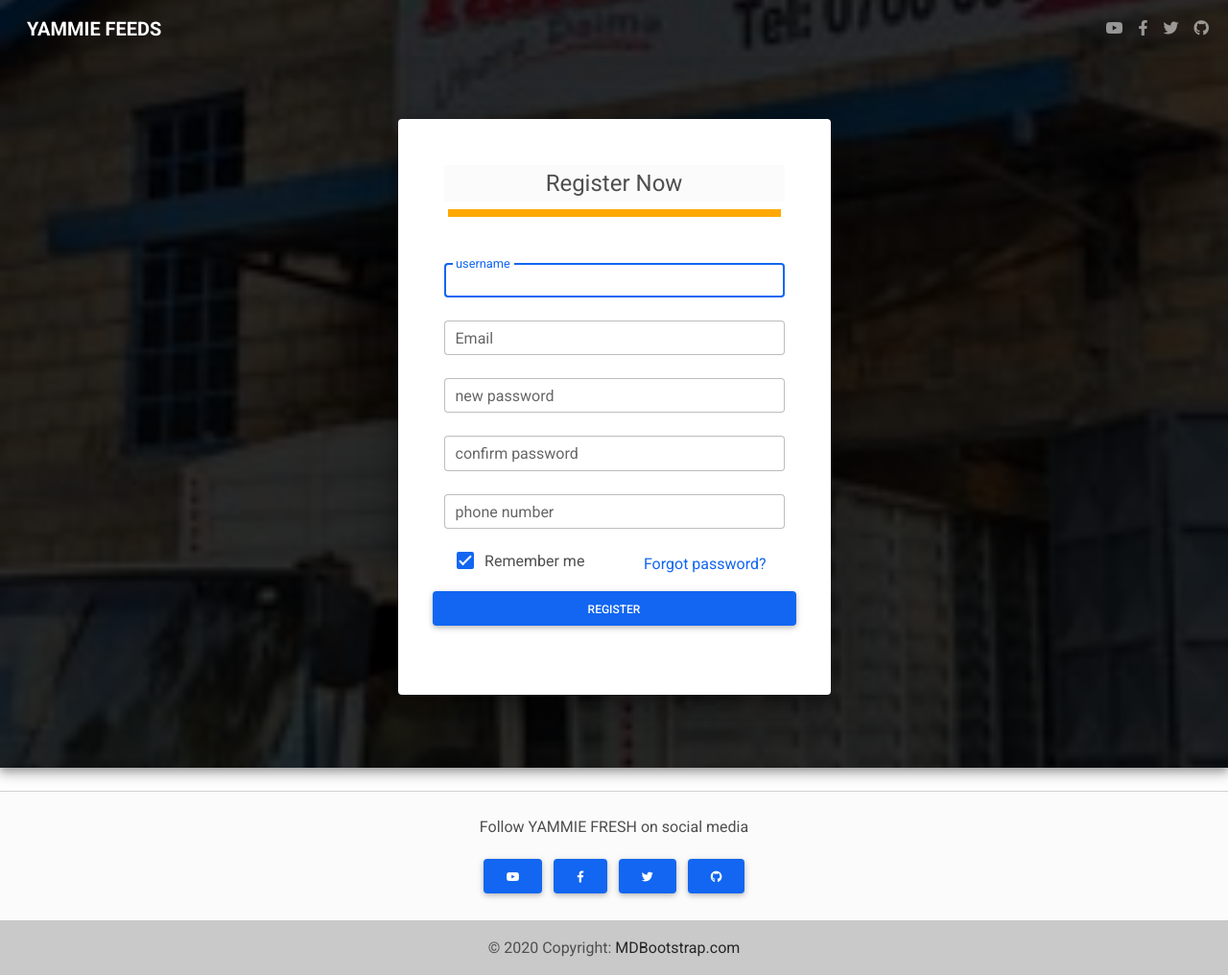
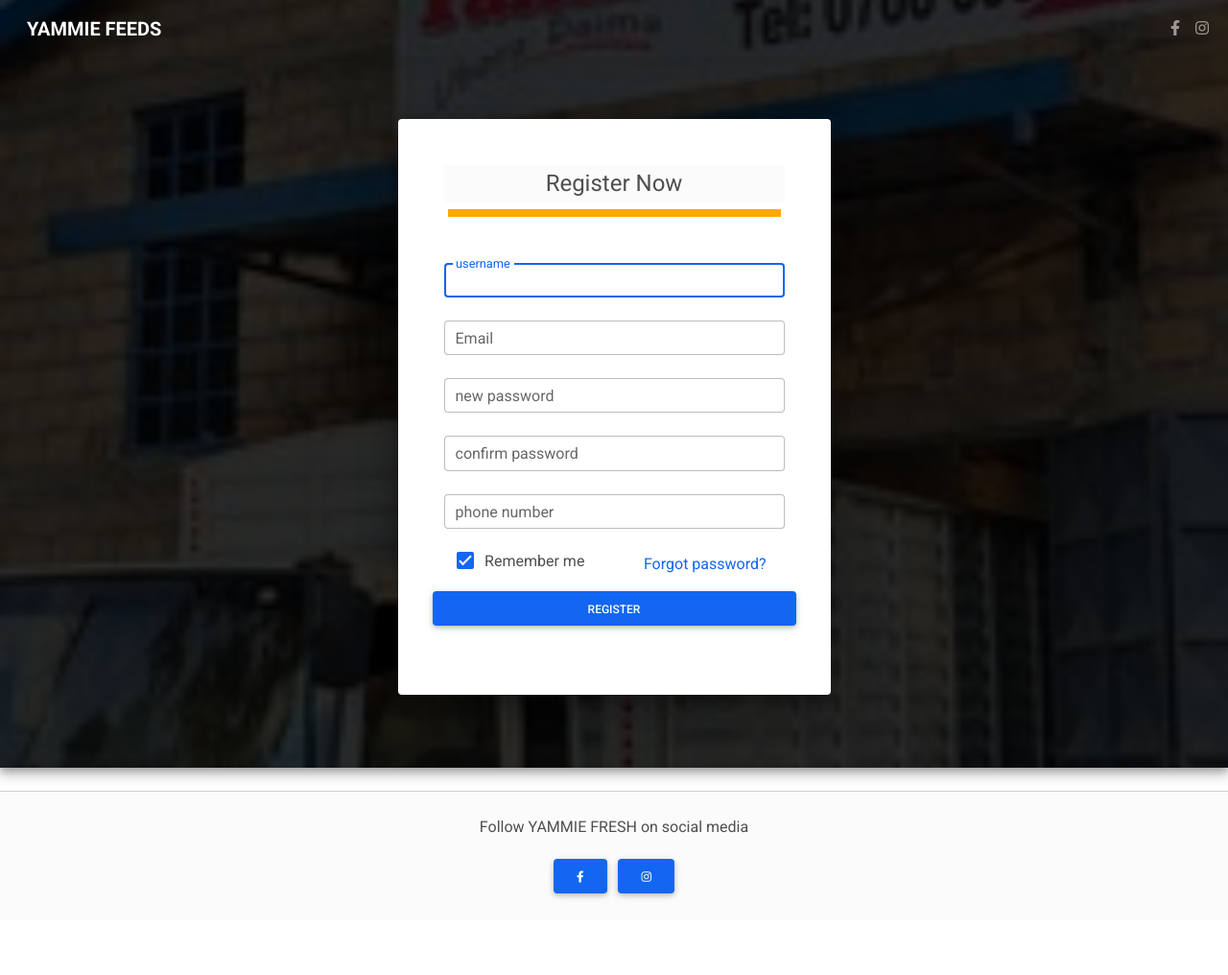
Before and after one commit to bedah-kym/Yammie-Store, a Django app: page /users/register/ in a window 1280 px wide. Shown: the whole page at 96% size. After the commit the page ends 937 px from the top, so only its background shows below. Run offline with Django 4.2, Linux system fonts and the light colour scheme; some libraries are stand-ins or nearby versions.

Commit message:
few ui fixes

```diff
--- a/Shop/admin.py
+++ b/Shop/admin.py
@@ -8,10 +8,10 @@ class ItemAdmin(admin.ModelAdmin):
 
 class CartAdmin(admin.ModelAdmin):
     fieldsets=[
-    #('product',{"fields":['items']}),
+    ('product',{"fields":['items']}),
     ('is the order paid ?',{"fields":['ordered']}),
     ('payment reference code',{"fields":['ref_code']}),
-    ('payment method',{"fields":['payment_method']}),
+    ('payment info',{"fields":['payment_method','total_price']}),
     ('deliverly info ',{"fields":['owner','user_phone','county','location','street_name']}),
     ('has the client been called ?',{"fields":['agent_confirmed']})
     ]
--- a/USERS/templates/USERS/register.html
+++ b/USERS/templates/USERS/register.html
@@ -56,27 +56,18 @@
 
               <ul class="navbar-nav d-flex flex-row">
                 <!-- Icons -->
+
                 <li class="nav-item me-3 me-lg-0">
-                  <a class="nav-link" href="https://www.youtube.com/channel/UC5CF7mLQZhvx8O5GODZAhdA" rel="nofollow"
-                    target="_blank">
-                    <i class="fab fa-youtube"></i>
-                  </a>
-                </li>
-                <li class="nav-item me-3 me-lg-0">
-                  <a class="nav-link" href="https://www.facebook.com/mdbootstrap" rel="nofollow" target="_blank">
+                  <a class="nav-link" href="https://www.facebook.com/yammiefeeds" rel="nofollow" target="_blank">
                     <i class="fab fa-facebook-f"></i>
                   </a>
                 </li>
                 <li class="nav-item me-3 me-lg-0">
-                  <a class="nav-link" href="https://twitter.com/MDBootstrap" rel="nofollow" target="_blank">
-                    <i class="fab fa-twitter"></i>
+                  <a class="nav-link" href="https://instagram.com/yammiefeeds" rel="nofollow" target="_blank">
+                    <i class="fab fa-instagram"></i>
                   </a>
                 </li>
-                <li class="nav-item me-3 me-lg-0">
-                  <a class="nav-link" href="https://github.com/mdbootstrap/mdb-ui-kit" rel="nofollow" target="_blank">
-                    <i class="fab fa-github"></i>
-                  </a>
-                </li>
+
               </ul>
             </div>
           </div>
@@ -171,30 +162,23 @@
 
         <div class="text-center py-4 align-items-center">
           <p>Follow YAMMIE FRESH on social media</p>
-          <a href="https://www.youtube.com/channel/UC5CF7mLQZhvx8O5GODZAhdA" class="btn btn-primary m-1" role="button"
-            rel="nofollow" target="_blank">
-            <i class="fab fa-youtube"></i>
-          </a>
-          <a href="https://www.facebook.com/mdbootstrap" class="btn btn-primary m-1" role="button" rel="nofollow"
+
+          <a href="https://www.facebook.com/yammiefeeds" class="btn btn-primary m-1" role="button" rel="nofollow"
             target="_blank">
             <i class="fab fa-facebook-f"></i>
           </a>
-          <a href="https://twitter.com/MDBootstrap" class="btn btn-primary m-1" role="button" rel="nofollow"
+          <a href="https://instagram.com/yammiefeeds" class="btn btn-primary m-1" role="button" rel="nofollow"
             target="_blank">
-            <i class="fab fa-twitter"></i>
-          </a>
-          <a href="https://github.com/mdbootstrap/mdb-ui-kit" class="btn btn-primary m-1" role="button" rel="nofollow"
-            target="_blank">
-            <i class="fab fa-github"></i>
+            <i class="fab fa-instagram"></i>
           </a>
         </div>
 
-        <!-- Copyright -->
+        <!-- Copyright
         <div class="text-center p-3" style="background-color: rgba(0, 0, 0, 0.2);">
           © 2020 Copyright:
           <a class="text-dark" href="https://mdbootstrap.com/">MDBootstrap.com</a>
         </div>
-        <!-- Copyright -->
+        Copyright -->
       </footer>
       <!--Footer-->
         <!-- MDB -->
--- a/YammieStore/settings.py
+++ b/YammieStore/settings.py
@@ -70,7 +70,7 @@ SECRET_KEY = 'django-insecure-nvim#ldvl8d$n3tc#wkc7)q!s@^yhttdfwtm9v2xg7%^87hvx%
 # SECURITY WARNING: don't run with debug turned on in production!
 DEBUG = True
 
-ALLOWED_HOSTS = []
+ALLOWED_HOSTS = ['127.0.0.1']
 
 
 # Application definition
```
Also changed, not shown: USERS/templates/USERS/login-cover.html (+7 -14 lines).
